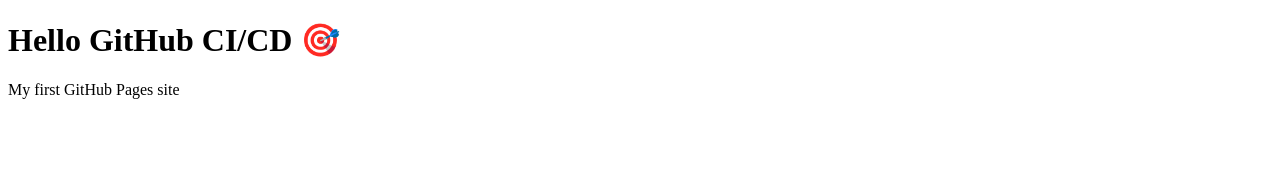
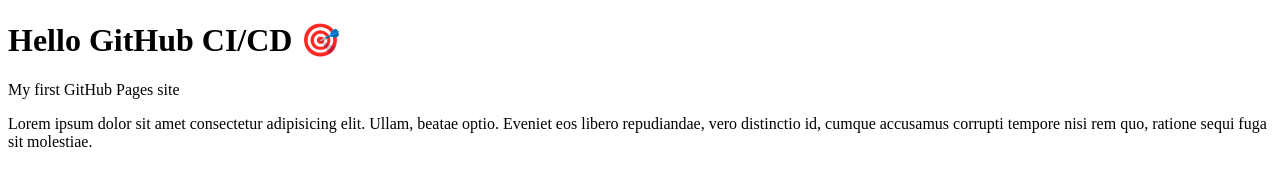
Before and after one commit to edwardismaydev/github-cicd-demo, a plain HTML site: page index.html in a window 1280 px wide. Drawn offline with Linux system fonts and the light colour scheme.

Commit message:
home updated

```diff
--- a/index.html
+++ b/index.html
@@ -7,5 +7,6 @@
   <body>
     <h1>Hello GitHub CI/CD 🎯</h1>
     <p>My first GitHub Pages site</p>
+    <p>Lorem ipsum dolor sit amet consectetur adipisicing elit. Ullam, beatae optio. Eveniet eos libero repudiandae, vero distinctio id, cumque accusamus corrupti tempore nisi rem quo, ratione sequi fuga sit molestiae.</p>
   </body>
 </html>
```
